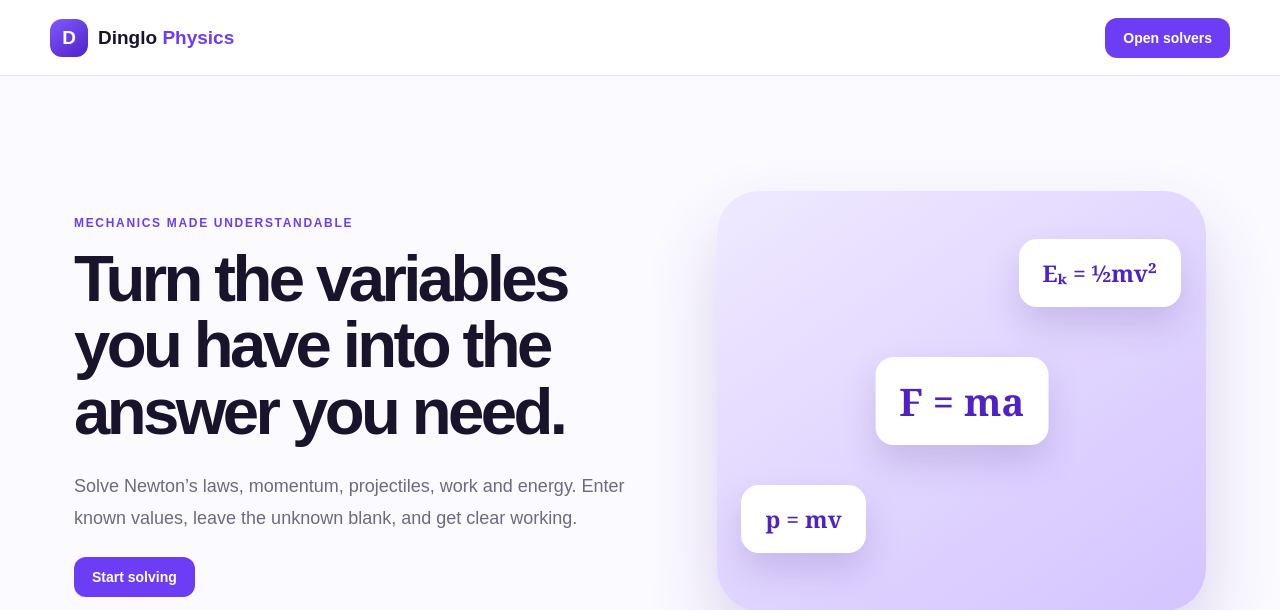
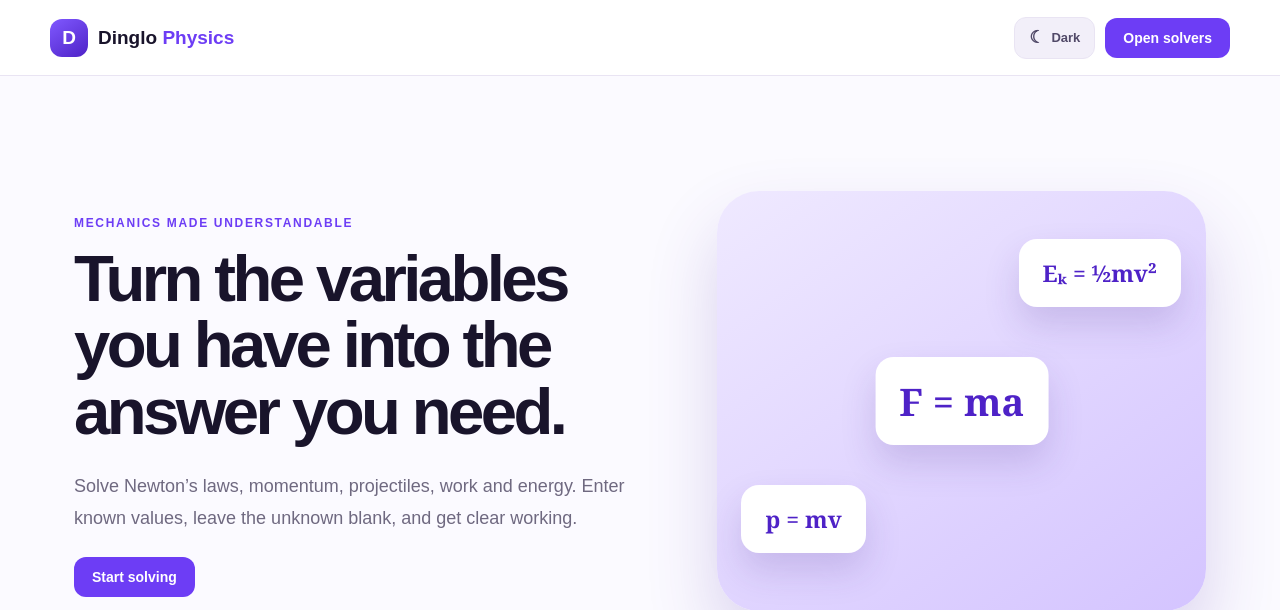
Before and after one commit to kegodev/Dinglo-Physics-Solver, a Python web app: template templates/index.html in a window 1280 px wide. Shown: the top 610 px of the page. Run offline with Jinja, Linux system fonts and the light colour scheme; the template is opened without the code that fills it, so the values that code supplies are empty.

Commit message:
Add files via upload

```diff
--- a/templates/index.html
+++ b/templates/index.html
@@ -4,13 +4,31 @@
   <meta charset="utf-8">
   <meta name="viewport" content="width=device-width, initial-scale=1">
   <meta name="description" content="Dinglo calculator for Newton's laws, momentum, projectile motion, work and energy.">
+  <meta name="color-scheme" content="light dark">
   <title>Dinglo Physics Solver</title>
+  <script>
+    (() => {
+      try {
+        const saved = localStorage.getItem("dinglo-theme");
+        const systemDark = window.matchMedia("(prefers-color-scheme: dark)").matches;
+        document.documentElement.dataset.theme = saved || (systemDark ? "dark" : "light");
+      } catch {
+        document.documentElement.dataset.theme = "light";
+      }
+    })();
+  </script>
   <link rel="stylesheet" href="{{ url_for('static', filename='style.css') }}">
 </head>
 <body>
   <header class="site-header">
     <a class="brand" href="#top"><span class="brand-mark">D</span><span>Dinglo <b>Physics</b></span></a>
-    <a class="header-link" href="#solvers">Open solvers</a>
+    <div class="header-actions">
+      <button class="theme-toggle" id="theme-toggle" type="button" aria-label="Switch to dark mode" aria-pressed="false">
+        <span class="theme-icon" aria-hidden="true">☾</span>
+        <span class="theme-text">Dark</span>
+      </button>
+      <a class="header-link" href="#solvers">Open solvers</a>
+    </div>
   </header>
 
   <main>
```
